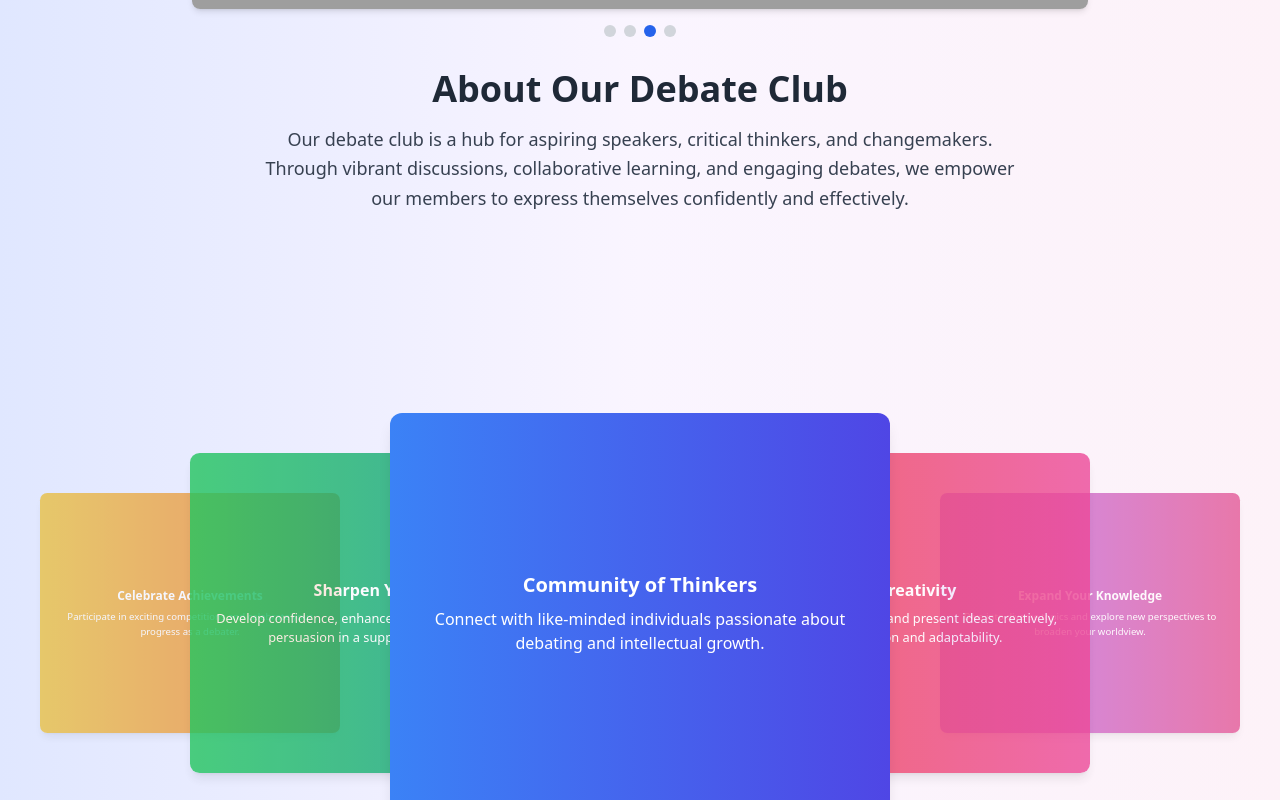
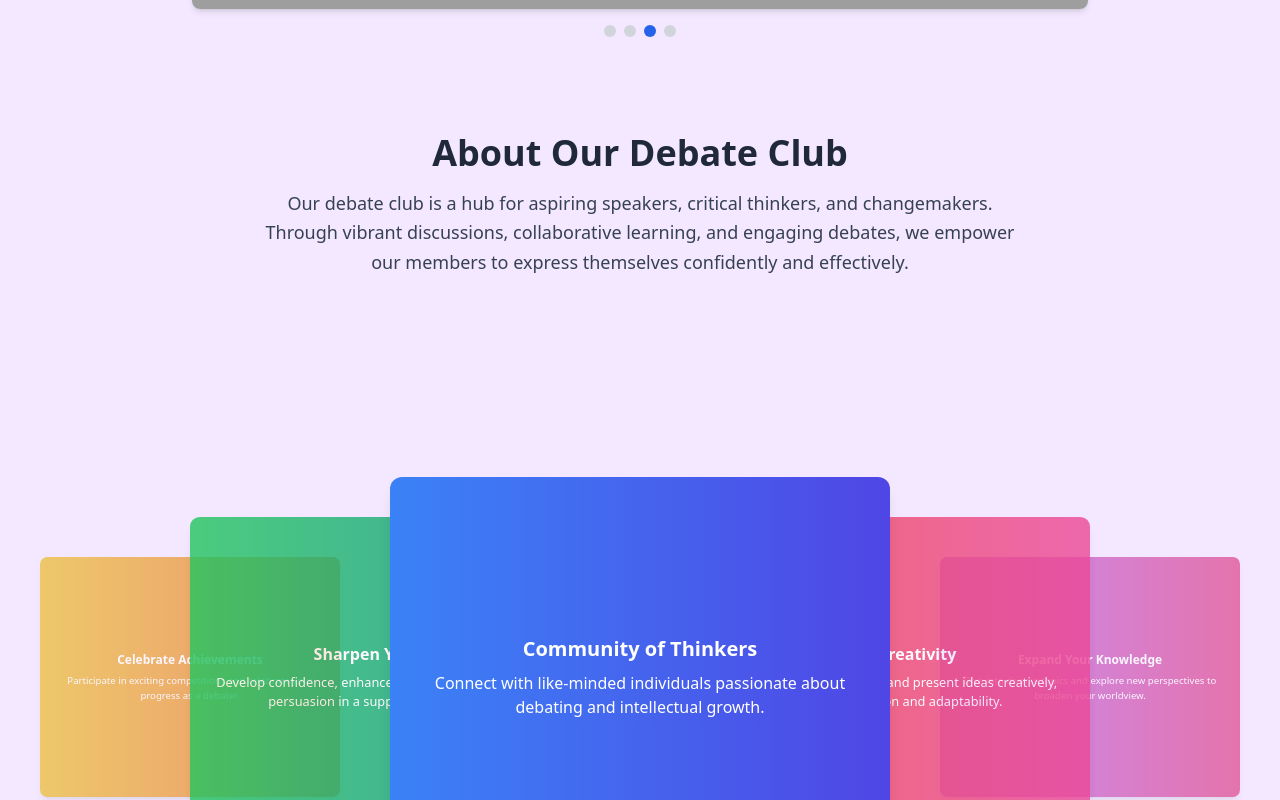
Before and after one commit to SNbappy/justdc, a React (Vite) app: page / in a window 1280 px wide. Shown: the part 1019-1819 px from the top of the page. Built offline with nearby package versions, Linux system fonts and the light colour scheme; grey boxes are pictures that could not be loaded.

Commit message:
added animated color on scrolling effect in the home page

```diff
--- a/src/components/Home/Home.jsx
+++ b/src/components/Home/Home.jsx
@@ -1,17 +1,35 @@
-import { useRef } from "react";
+import { useState, useRef, useEffect } from "react";
 import { motion, useInView } from "framer-motion";
 import AchievementSlider from "./AchievementSlider";
-import AboutSection from "./AboutSection"
-import AchievmentsSection from "./AchievmentsSection"
+import AboutSection from "./AboutSection";
+import AchievmentsSection from "./AchievmentsSection";
+import JoinSection from "./JoinSection";
 
 const Home = () => {
-    const sectionRef = useRef(null);
-    // const isInView = useInView(sectionRef, { once: true });
+    const [bgColor, setBgColor] = useState("#f3e8ff"); // Initial background color
+
+    // Refs for sections
+    const aboutRef = useRef(null);
+    const achievementsRef = useRef(null);
+    const joinRef = useRef(null);
+
+    // Track visibility
+    const isAboutInView = useInView(aboutRef, { margin: "-50% 0px -50% 0px" });
+    const isAchievementsInView = useInView(achievementsRef, { margin: "-50% 0px -50% 0px" });
+    const isJoinInView = useInView(joinRef, { margin: "-50% 0px -50% 0px" });
+
+    // Update background color only when visibility changes
+    useEffect(() => {
+        if (isAboutInView) setBgColor("#f3e8ff"); // Light purple for About section
+        else if (isAchievementsInView) setBgColor("#e0f7fa"); // Light cyan for Achievements section
+        else if (isJoinInView) setBgColor("#fff3e0"); // Light orange for Join section
+    }, [isAboutInView, isAchievementsInView, isJoinInView]); // Dependencies
 
     return (
-        <div
-            ref={sectionRef}
-            className="relative min-h-screen overflow-hidden bg-gradient-to-r from-indigo-100 via-purple-50 to-pink-50"
+        <motion.div
+            className="relative min-h-screen overflow-hidden"
+            animate={{ backgroundColor: bgColor }} // Animate the full background
+            transition={{ duration: 0.6, ease: "easeInOut" }}
         >
             {/* Animated Background Circles */}
             <motion.div
@@ -37,35 +55,20 @@ const Home = () => {
                 }}
             ></motion.div>
 
-            {/* Content */}
-            {/* <motion.div
-                className="relative z-10 px-6 py-16 mx-auto space-y-16 text-center max-w-7xl"
-                initial={{ opacity: 0, y: 50 }}
-                animate={isInView ? { opacity: 1, y: 0 } : {}}
-                transition={{ duration: 1 }}
-            >
-                <motion.h1
-                    className="text-4xl font-extrabold tracking-tight text-gray-800"
-                    initial={{ opacity: 0, y: -50 }}
-                    animate={isInView ? { opacity: 1, y: 0 } : {}}
-                    transition={{ duration: 1 }}
-                >
-                    Welcome to Home Page
-                </motion.h1>
-                <motion.p
-                    className="max-w-3xl mx-auto text-lg leading-relaxed text-gray-600"
-                    initial={{ opacity: 0, y: 30 }}
-                    animate={isInView ? { opacity: 1, y: 0 } : {}}
-                    transition={{ duration: 1, delay: 0.3 }}
-                >
-                    Experience a beautifully crafted home page with dynamic animations
-                    and engaging design, tailored to replicate the JoinSection.
-                </motion.p>
-            </motion.div> */}
-            <AchievementSlider></AchievementSlider>
-            <AboutSection></AboutSection>
-            <AchievmentsSection></AchievmentsSection>
-        </div>
+            {/* Page Content */}
+            <div className="relative z-10 space-y-16">
+                <AchievementSlider/>
+                <div ref={aboutRef}>
+                    <AboutSection />
+                </div>
+                <div ref={achievementsRef}>
+                    <AchievmentsSection />
+                </div>
+                <div ref={joinRef}>
+                    <JoinSection />
+                </div>
+            </div>
+        </motion.div>
     );
 };
 
--- a/src/components/Home/JoinSection.jsx
+++ b/src/components/Home/JoinSection.jsx
@@ -63,10 +63,10 @@ const JoinSection = () => {
     return (
         <div
             ref={sectionRef}
-            className="relative px-6 py-16 overflow-hidden bg-gradient-to-r from-indigo-100 via-purple-50 to-pink-50 lg:px-20"
+            className="relative px-6 py-16 overflow-hidden lg:px-20"
         >
             {/* Animated Background Circles */}
-            <div className="absolute rounded-full -top-20 -left-10 w-96 h-96 bg-gradient-to-r from-blue-300 to-purple-300 opacity-30 blur-2xl animate-pulse"></div>
+            <div className="absolute rounded-full -top-20 -left-10 w-96 h-96 opacity-30 blur-2xl animate-pulse"></div>
             <div className="absolute rounded-full -bottom-20 -right-10 w-96 h-96 bg-gradient-to-r from-pink-300 to-yellow-300 opacity-30 blur-2xl animate-pulse"></div>
 
             <div className="mx-auto max-w-7xl">
```
